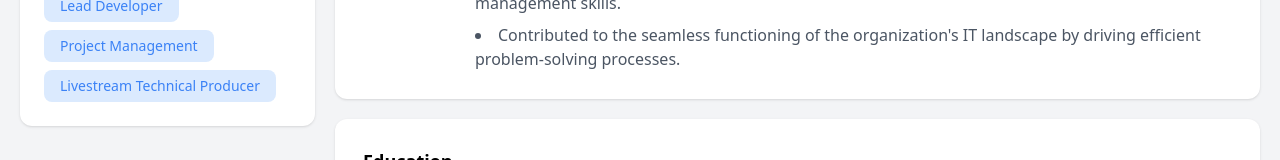
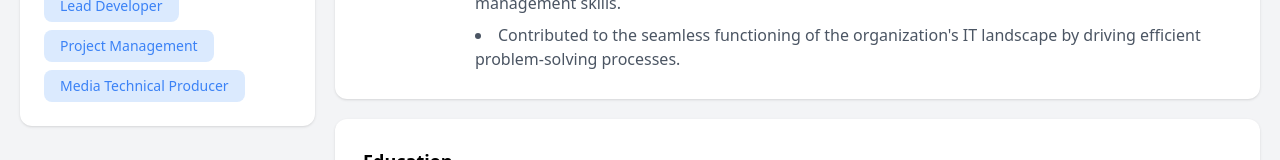
Before and after one commit to deanzulueta/deanzulueta.github.io, a plain HTML site: page index.html in a window 1280 px wide. Shown: the part 2204-2364 px from the top of the page. Drawn offline with nearby package versions, Linux system fonts and the light colour scheme.

Commit message:
Update index.html

```diff
--- a/index.html
+++ b/index.html
@@ -110,7 +110,7 @@
                         <span class="skill-tag">IT Management</span>
                         <span class="skill-tag">Lead Developer</span>
                         <span class="skill-tag">Project Management</span>
-                        <span class="skill-tag">Livestream Technical Producer</span>
+                        <span class="skill-tag">Media Technical Producer</span>
                     </div>
                 </div><!-- End Passions Block -->
             </div><!-- End Left Side -->
```
